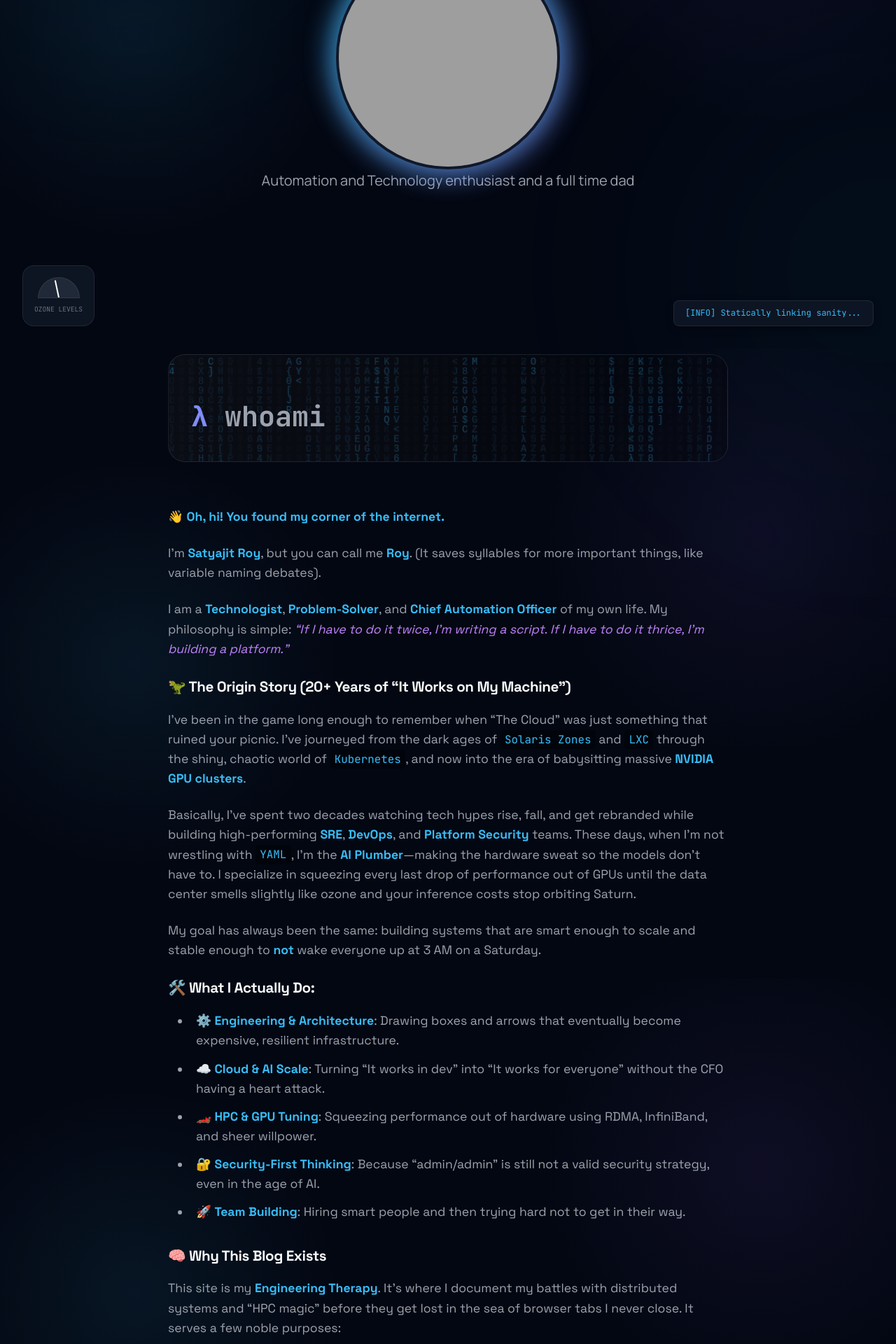
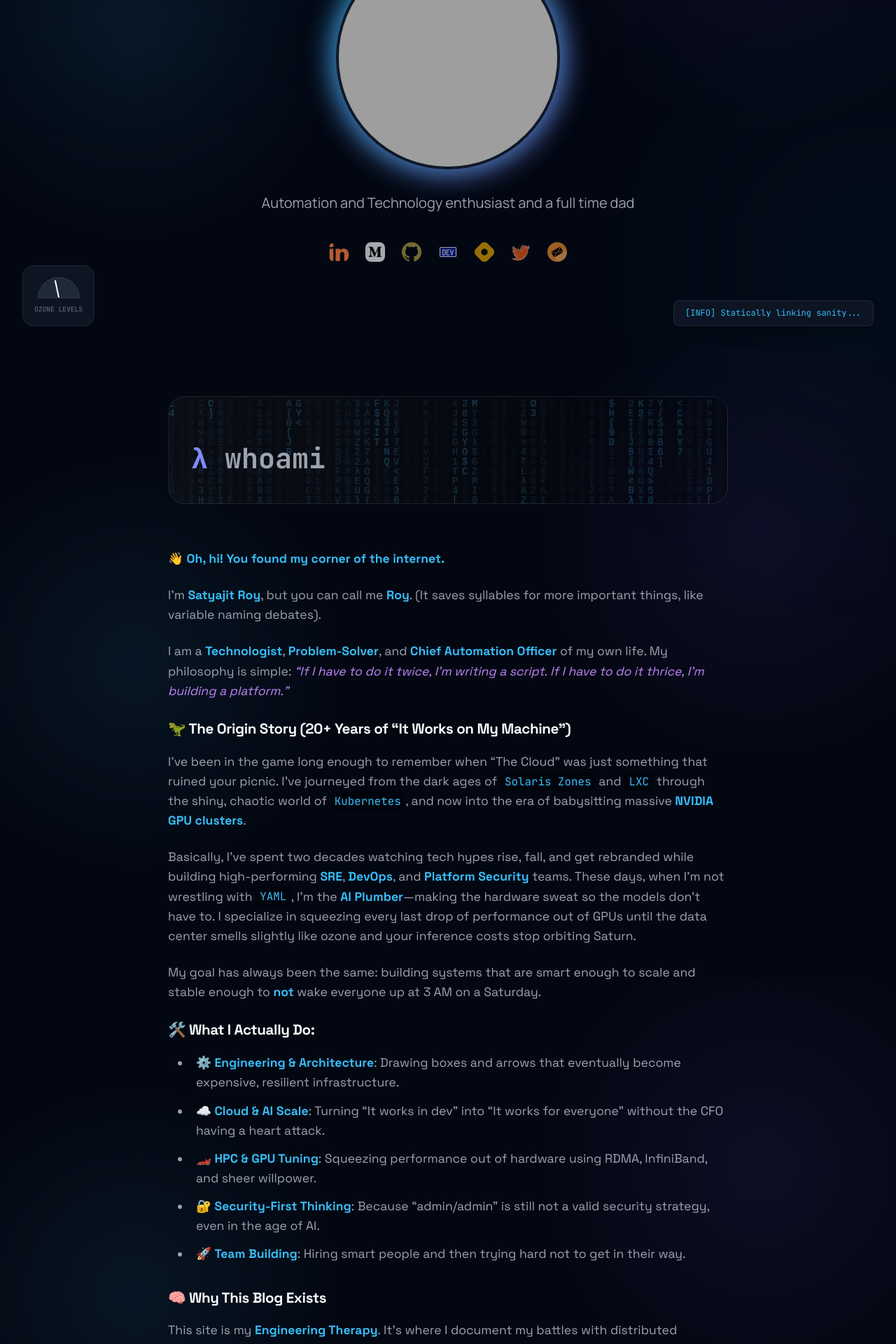
Before and after one commit to kodelint/kodelint.github.io, a Jekyll site: the page built from index.md, in a window 1280 px wide. Shown: the part 402-2322 px from the top of the page at 70% size. Built offline with Jekyll 4.4.1, drawn with Linux system fonts in a browser that asks for light colours; nearby versions of some CDN libraries; grey boxes are pictures that could not be loaded.

Commit message:
UI Fix: Restored missing social icons and added vertical spacing before the description

```diff
--- a/_includes/nav.html
+++ b/_includes/nav.html
@@ -45,8 +45,15 @@
             <img class="profile" src="{{site.data.blogger.image}}" alt="{{site.data.blogger.name}}" />
           </div>
         </div>
-        <p class="desc">{{site.data.blogger.description}}</p>
-    </div>
+        <p class="desc" style="margin-top: 2rem;">{{site.data.blogger.description}}</p>
+        <div class="social">
+          {% for i in site.data.blogger.social %}
+          <a href="{{i.url}}" target="_blank" rel="noopener noreferrer" aria-label="{{i.title}}">
+            <img src="{{site.url}}{{site.baseurl}}/assets/png/{{i.title}}.png" alt="" class="icon" />
+          </a>
+          {% endfor %}
+        </div>
+      </div>
   </div>
 </header>
 {% endif %}
```
